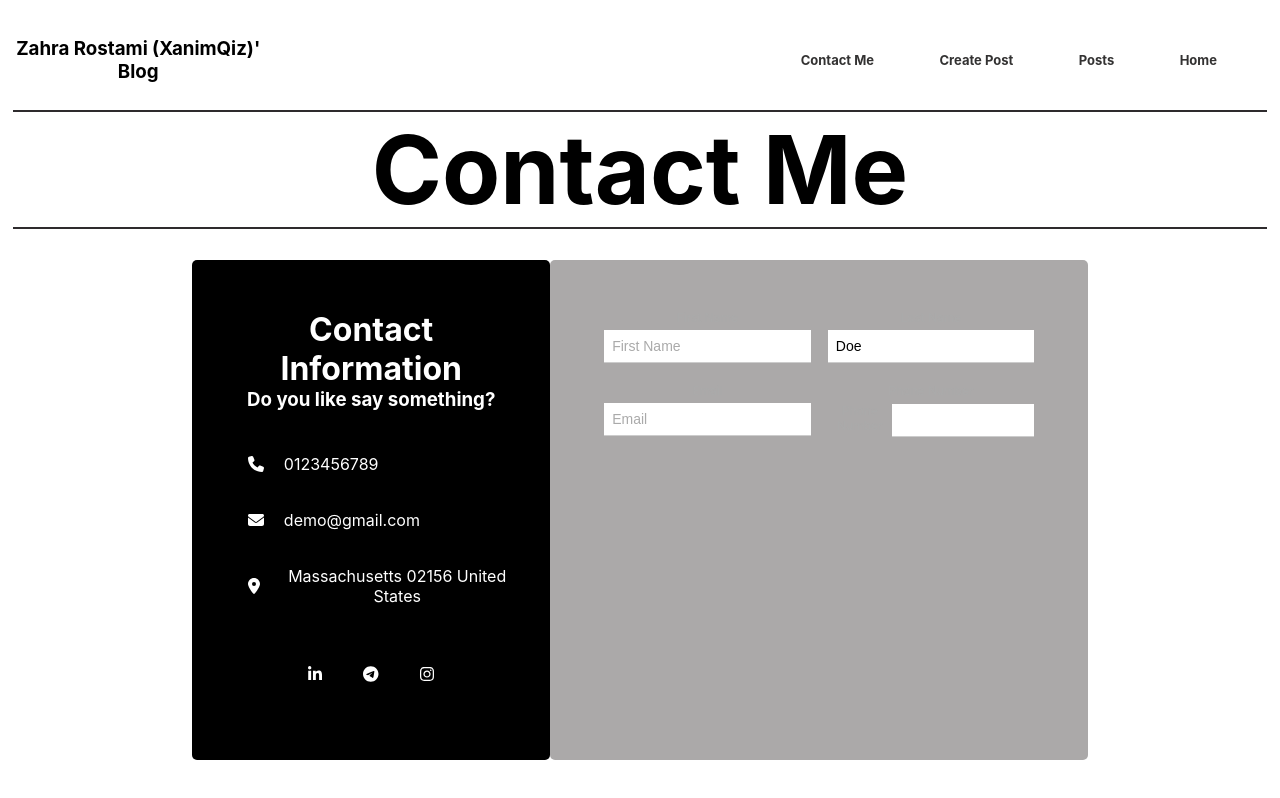
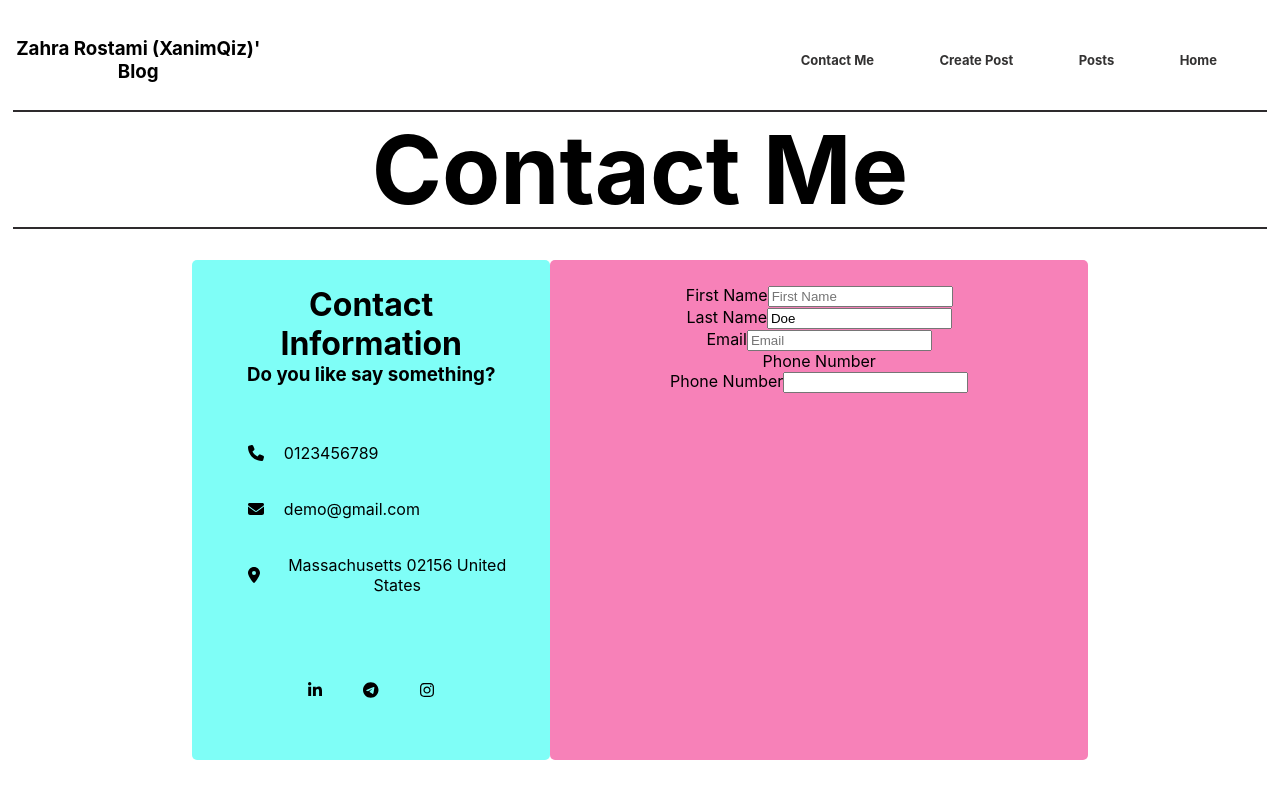
Before and after one commit to zahraRostami1999/blog-app, a React (Create React App) app: page /contactMe in a window 1280 px wide. Built offline with nearby package versions, Linux system fonts and the light colour scheme.

Commit message:
edit contactMe page style file

```diff
--- a/src/pages/contactMe/contactMe.module.css
+++ b/src/pages/contactMe/contactMe.module.css
@@ -1,4 +1,4 @@
-.container{
+.container {
   margin-top: 80px;
   width: 100%;
   min-height: 500px;
@@ -6,114 +6,69 @@
   justify-content: center;
 }
 
-.wrapper{
+.wrapper {
   width: 70%;
   display: flex;
 }
 
-.col_40, .col_60{
+.col_40,
+.col_60 {
   display: flex;
   justify-content: center;
   align-items: center;
   border-radius: 5px;
 }
 
-.col_40{
+.col_40 {
   width: 40%;
-    background-color: rgb(0, 0, 0);
+  background-color: rgb(127, 254, 247);
 }
 
-.col_60{
+.col_60 {
   width: 60%;
-    background-color: rgb(171, 169, 169);
+  background-color: rgb(247, 129, 184);
 }
 
-.colContainer{
+.colContainer {
   width: 80%;
-    height: 80%;
-    color: #fff;
+  height: 90%;
+  color: #000000;
 }
 
-.titleInfo{
+.titleInfo {
   width: 100%;
   height: 27%;
 }
 
-.contactInfo{
+.contactInfo {
   width: 100%;
   height: 45%;
 }
 
-.phone, .mail, .location{
+.phone,
+.mail,
+.location {
   margin-top: 36px;
   padding-left: 20px;
   display: flex;
   align-items: center;
 }
 
-.phone p, .mail p, .location p{
+.phone p,
+.mail p,
+.location p {
   margin-left: 20px;
 }
 
-.socialIcon{
+.socialIcon {
   width: 100%;
   height: 20%;
 }
 
-.socialIcon{
+.socialIcon {
   width: 100%;
   padding: 0 60px;
   display: flex;
   justify-content: space-around;
   align-items: center;
 }
-
-.formContainer {
-    display: flex;
-    flex-wrap: wrap;
-    justify-content: space-between;
-  }
-
-  .formGroup {
-    width: 48%;
-    margin-bottom: 20px;
-    position: relative;
-  }
-
-  label {
-    display: block;
-    font-size: 12px;
-    color: #aaa;
-    margin-bottom: 5px;
-  }
-
-  input {
-    width: 100%;
-    padding: 8px;
-    font-size: 14px;
-    border: none;
-    border-bottom: 1px solid #ccc;
-    outline: none;
-  }
-
-  input::placeholder {
-    color: #aaa;
-  }
-
-  .phoneInput {
-    display: flex;
-    align-items: center;
-  }
-
-  .phoneInput input {
-    width: calc(100% - 30px);
-    border-bottom: 1px solid #ccc;
-    padding-right: 30px;
-  }
-
-  .icon {
-    position: absolute;
-    right: 10px;
-    font-size: 18px;
-    cursor: pointer;
-  }
```
Lines whose indentation alone changed are shown as unchanged.
